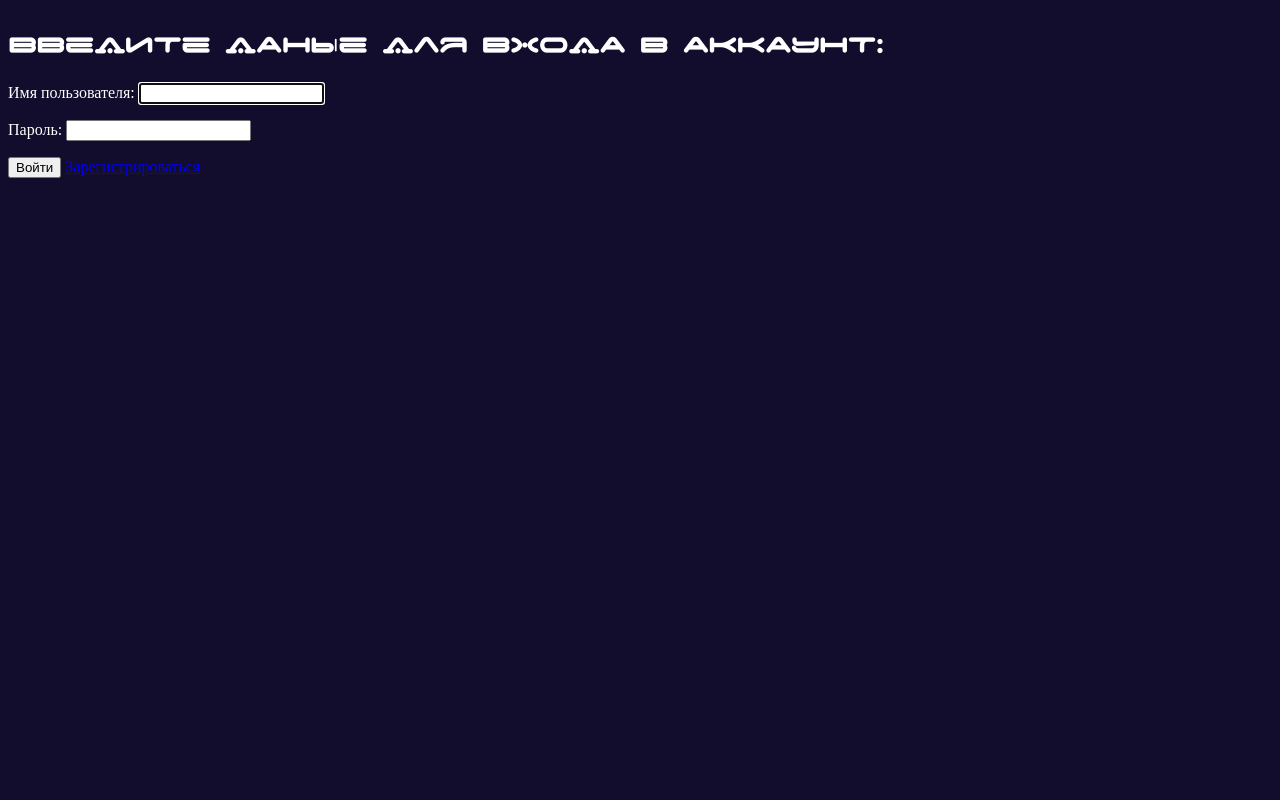
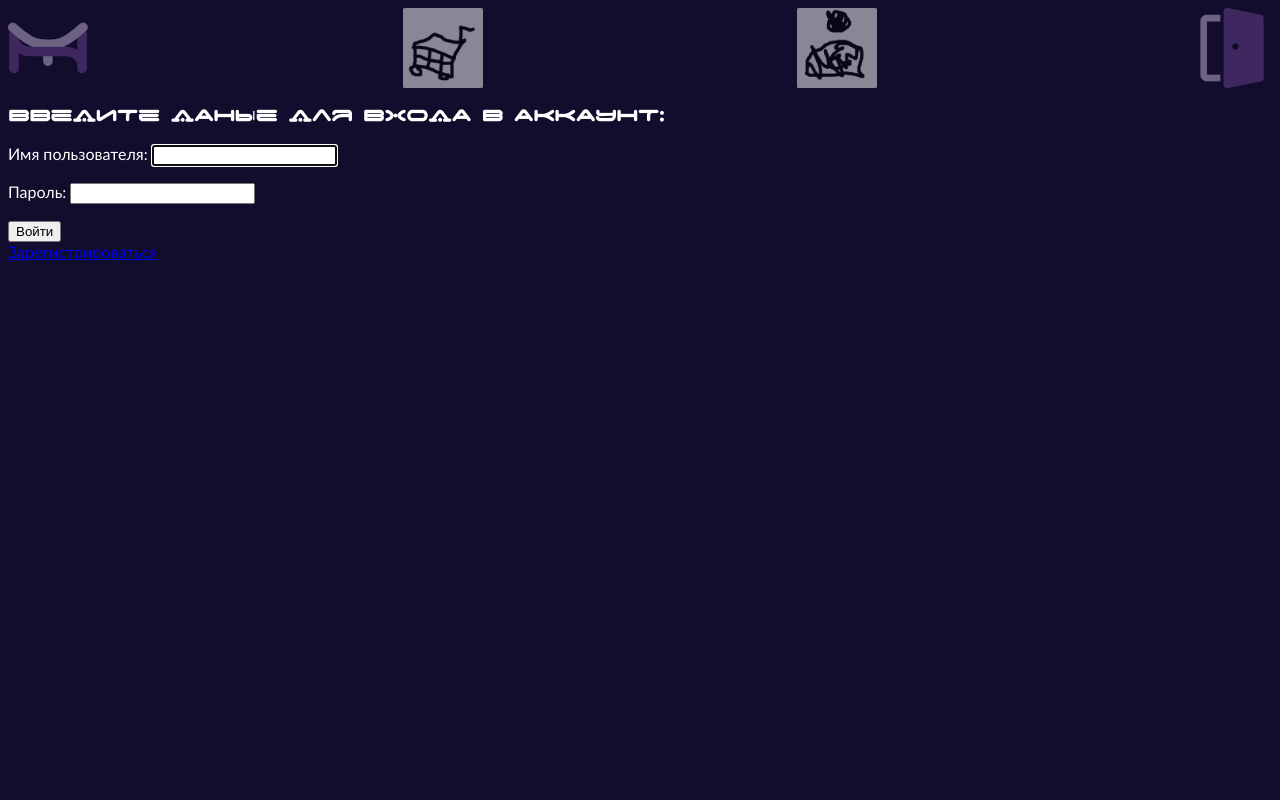
Before and after one commit to thabell/HySpaceFly, a Django app: a page that uses templates/main/base.html in a window 1280 px wide. Run offline with Django 3.2, Linux system fonts and the light colour scheme.

Commit message:
Work with profile

```diff
--- a/HySpaceFly/settings.py
+++ b/HySpaceFly/settings.py
@@ -129,5 +129,5 @@ STATICFILES_DIRS = [
     STATICFILES_DIR,
 ]
 
-LOGIN_REDIRECT_URL = '/'
+LOGIN_REDIRECT_URL = 'profile'
 LOGOUT_REDIRECT_URL = '/'
--- a/static/css/style.css
+++ b/static/css/style.css
@@ -1,6 +1,12 @@
 @font-face {
     font-family: 'SpaceAge';
     src: url("../fonts/SpaceAge.otf") format("opentype");
+    font-weight: normal;
+    font-style: normal;
+}
+@font-face {
+    font-family: 'LatoRegular';
+    src: url("../fonts/Lato-Regular.ttf") format("truetype");
     font-weight: normal;
     font-style: normal;
 }
@@ -22,6 +28,8 @@ input[type="radio"].visually-hidden {
     clip-path: inset(100%);
 }
 html {
+    font-family: 'LatoRegular', serif;
+    font-size: 2vh;
     color: white;
     width: 100%;
     height: 100%;
@@ -31,7 +39,7 @@ html {
 h1 {
     word-break: break-all;
     font-family: 'SpaceAge', serif;
-    font-size: 4vh;
+    font-size: 3vh;
 }
 h1 .large {
     font-size: 7vh;
@@ -42,21 +50,6 @@ h1 .small {
 img {
     max-width: 100%;
     height: auto;
-}
-.game_play {
-    border: none;
-    background: none;
-    border-radius: 2%;
-    width: 10vh;
-    /*position: absolute;*/
-    /*z-index: 2;*/
-    /*top: 10vh;*/
-    /*left: 1vw;*/
-    opacity: 0.5;
-}
-.game_play:hover,
-.game_play:focus {
-    opacity: 1;
 }
 .game_h1 {
     margin: 0 auto;
@@ -144,18 +137,34 @@ header {
     display: flex;
     justify-content: space-between;
 }
-.login-logout-but {
+.header-but {
+    border: none;
     border-radius: 2%;
     opacity: 0.5;
     display: inline-block;
-    background-image: url('../img/login-logout-but.png');
+    background-color: transparent;
     background-position: top center;
     background-repeat: no-repeat;
     background-size: cover;
-    width: 8vh;
+    width: 10vh;
     height: 10vh;
 }
-.login-logout-but:hover,
-.login-logout-but:focus {
+.header-but:hover,
+.header-but:focus {
     opacity: 1;
 }
+.login-logout-but {
+    background-image: url('../img/login-logout-but.png');
+}
+.game_play {
+    background-image: url('../img/game_play.png');
+}
+.profile-but {
+    background-image: url('../img/profile-but.png');
+}
+.shop-but {
+    background-image: url('../img/shop-but.png');
+}
+.index-but {
+    background-image: url('../img/logo.png');
+}
--- a/templates/main/base.html
+++ b/templates/main/base.html
@@ -10,13 +10,14 @@
     <header>
         {% block custom_header %}
             {% block add_header %}{% endblock %}
-            {% block log_header %}
-                {% if request.user.is_authenticated %}
-                    <a class="login-logout-but" href="{% url 'logout' %}" title="Выйти"><span class="visually-hidden">Выйти</span></a>
-                {% else %}
-                    <a class="login-logout-but" href="{% url 'login' %}" title="Войти"><span class="visually-hidden">Войти</span></a>
-                {% endif %}
-            {% endblock %}
+            <a class="header-but index-but" {% block index_href %}href="{% url 'index' %}"{% endblock %} title="Главная"><span class="visually-hidden">Главная</span></a>
+            <a class="header-but shop-but" {% block shop_href %}href="{% url 'shop' %}"{% endblock %} title="Магазин"><span class="visually-hidden">Магазин</span></a>
+            <a class="header-but profile-but" {% block profile_href %}href="{% url 'profile' %}"{% endblock %} title="Профиль"><span class="visually-hidden">Профиль</span></a>
+            {% if request.user.is_authenticated %}
+                <a class="header-but login-logout-but" {% block logout_href %}href="{% url 'logout' %}"{% endblock %} title="Выйти"><span class="visually-hidden">Выйти</span></a>
+            {% else %}
+                <a class="header-but login-logout-but" {% block login_href %}href="{% url 'login' %}"{% endblock %} title="Войти"><span class="visually-hidden">Войти</span></a>
+            {% endif %}
         {% endblock %}
     </header>
     {% block body_block %}
--- a/templates/main/shop.html
+++ b/templates/main/shop.html
@@ -2,7 +2,7 @@
 {% load static %}
 
 {% block title %}HySpaceFly - Магазин{% endblock %}
-
+{% block shop_href %}{% endblock %}
 {% block body_block %}
     <h1>Магазин</h1>
 {% endblock %}
--- a/templates/registration/login.html
+++ b/templates/registration/login.html
@@ -2,13 +2,14 @@
 {% load static %}
 
 {% block title %}HySpaceFly - Вход{% endblock %}
-{% block log_header %}{% endblock %}
+{% block login_href %}{% endblock %}
+{% block logout_href %}{% endblock %}
 {% block body_block %}
     <h1>Введите даные для входа в аккаунт:</h1>
     <form method="POST">
         {% csrf_token %}
         {{ form.as_p }}
-        <button type="submit">Войти</button>
+        <button type="submit">Войти</button><br>
         <a href="{% url 'signup' %}">Зарегистрироваться</a>
     </form>
 {% endblock %}
--- a/templates/registration/signup.html
+++ b/templates/registration/signup.html
@@ -2,7 +2,8 @@
 {% load static %}
 
 {% block title %}HySpaceFly - Регистрация{% endblock %}
-{% block log_header %}{% endblock %}
+{% block login_href %}{% endblock %}
+{% block logout_href %}{% endblock %}
 {% block body_block %}
     <h1>Введите даные для регистрации аккаунта:</h1>
     <form method="POST">
```
Also changed, not shown: main/models.py (+9 -2 lines), main/views.py (+9 -4 lines), templates/main/index.html (+13 -2 lines), templates/main/profile.html (+6 -1 lines), db.sqlite3, main/migrations/0006_auto_20200529_1813.py (added), static/fonts/Lato-Regular.ttf (added), static/img/game_play — копия.png (deleted), static/img/login-logout-but.png, static/img/logo.png, static/img/profile-but.png (added), static/img/shop-but.png (added).
